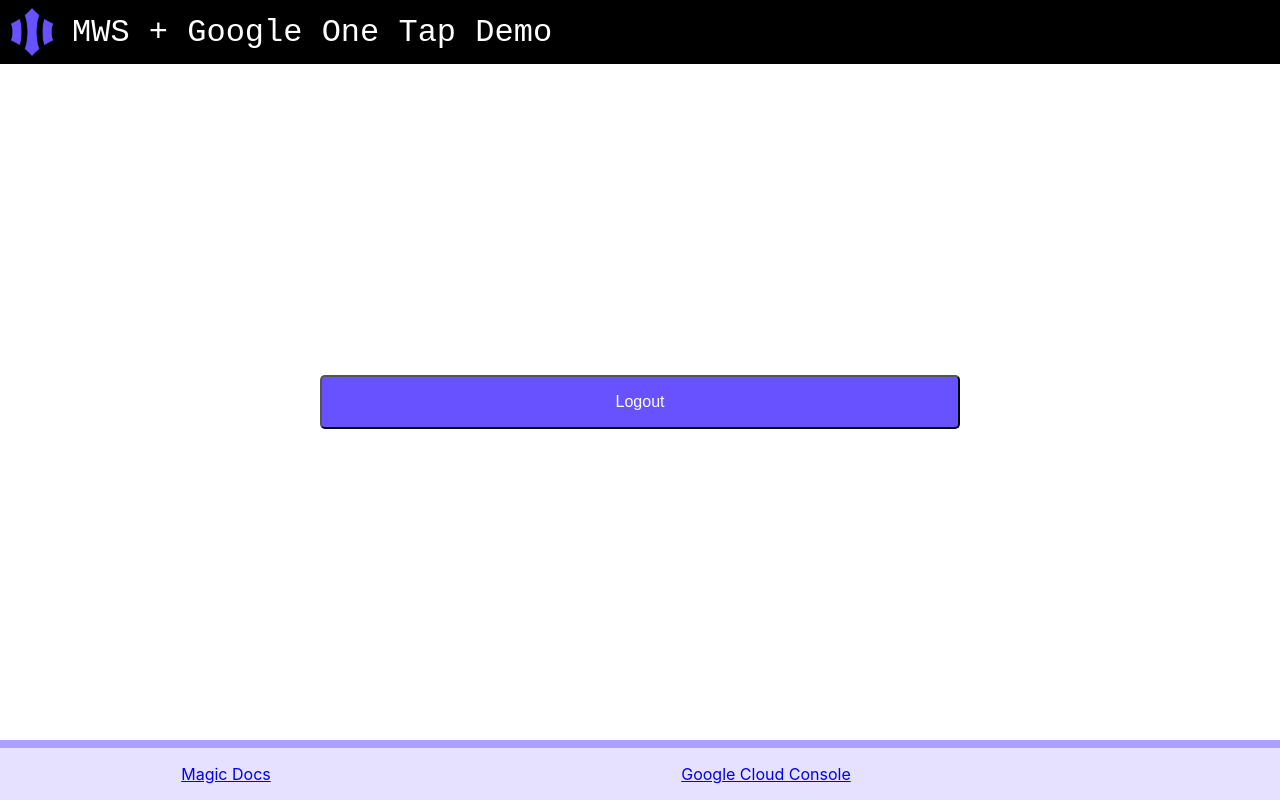
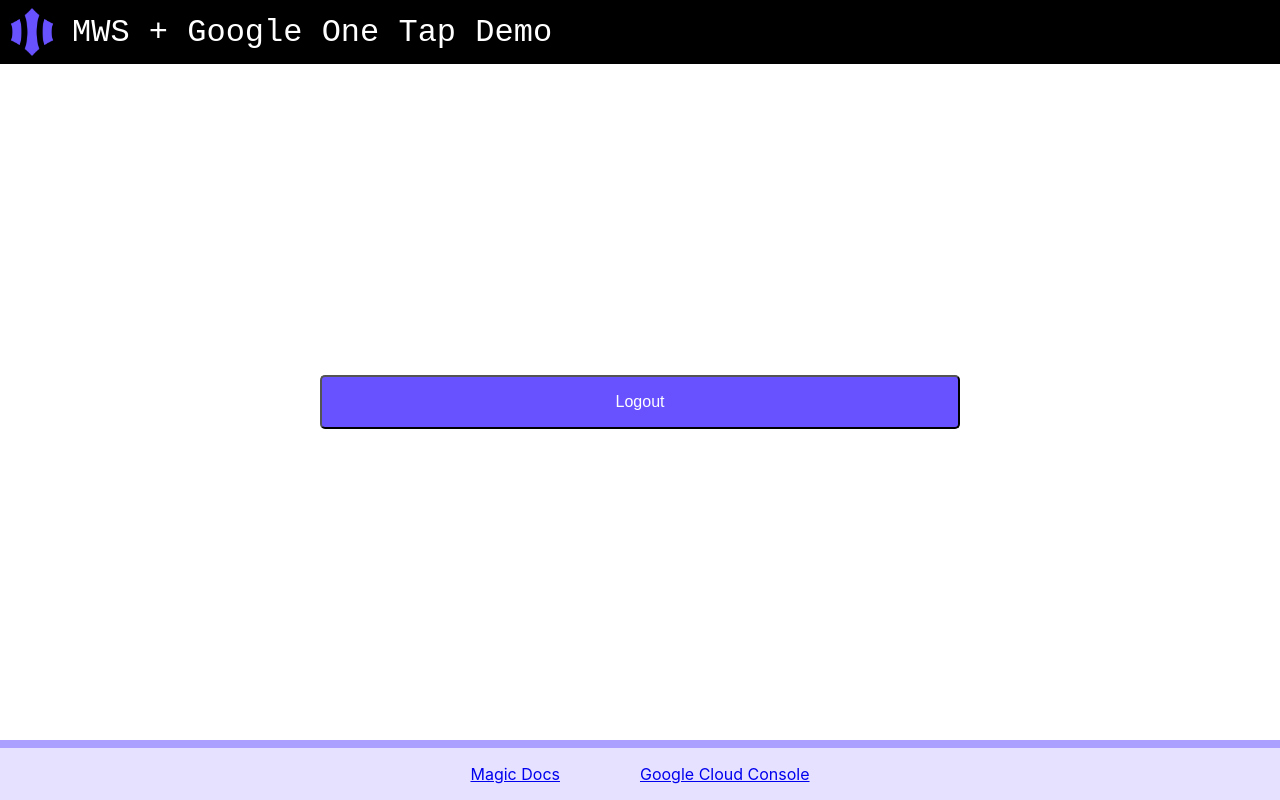
Before and after one commit to magiclabs/example-mws-google, a React (Create React App) app: page /profile in a window 1280 px wide. Built offline with nearby package versions, Linux system fonts and the light colour scheme; no server answers; what @magic-ext/oidc, magic-sdk would draw is missing.

Commit message:
fix footer text to center

```diff
--- a/src/styles.css
+++ b/src/styles.css
@@ -185,5 +185,5 @@ footer {
   justify-content: space-around;
   gap: 5em;
 
-  max-width: 1000px;
+  margin: auto;
 }
```
